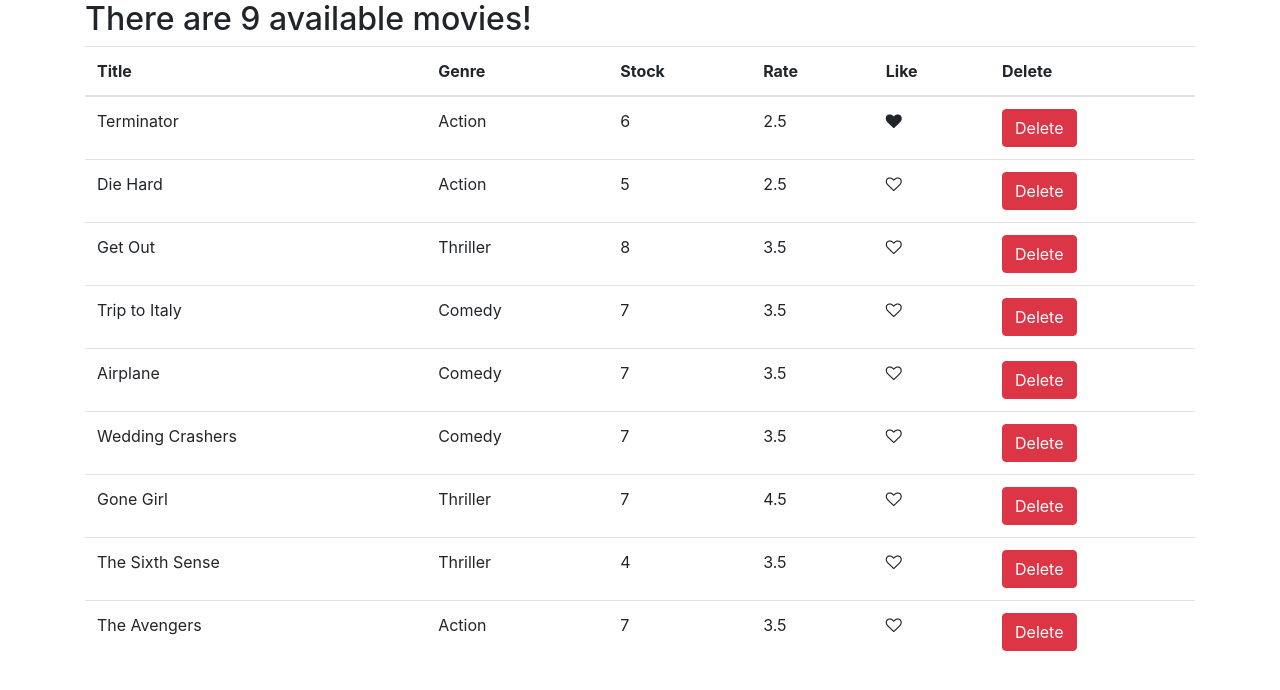
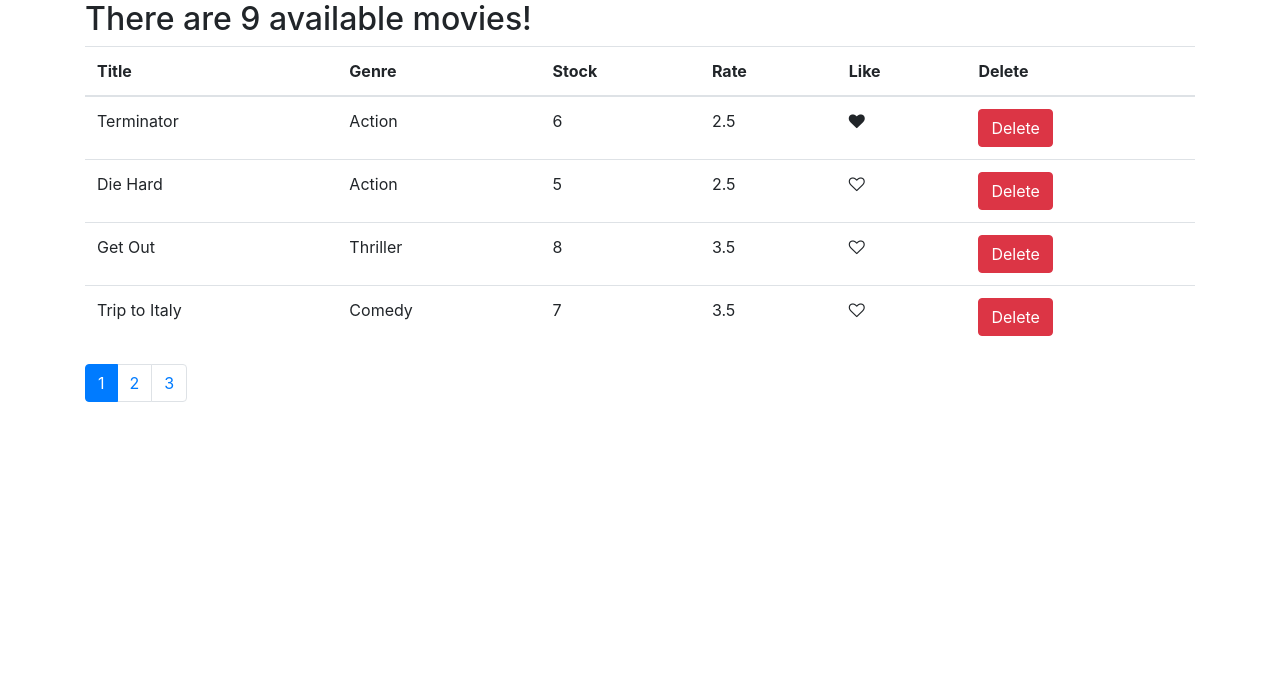
Before and after one commit to shahryar-h/vidlyCodeWithMosh, a React (Create React App) app: page / in a window 1280 px wide. Shown: the top 690 px of the page. Built offline with nearby package versions, Linux system fonts and the light colour scheme.

Commit message:
added genre

```diff
--- a/package.json
+++ b/package.json
@@ -8,6 +8,8 @@
     "@testing-library/user-event": "^12.1.10",
     "bootstrap": "^4.6.0",
     "font-awesome": "^4.7.0",
+    "lodash": "^4.17.21",
+    "prop-types": "^15.7.2",
     "react": "^17.0.1",
     "react-dom": "^17.0.1",
     "react-scripts": "4.0.3",
--- a/src/components/movies.jsx
+++ b/src/components/movies.jsx
@@ -1,11 +1,16 @@
 import React, { Component } from "react";
-import reactDom from "react-dom";
+import Like from "./common/like";
+import Pagination from "./pagination";
 import { getMovies } from "../services/fakeMovieService";
-import Like from "./common/like";
+import { getGenres } from "../services/fakeGenreService";
+import { paginate } from "../utils/paginate";
 
 class Movies extends Component {
   state = {
     movies: getMovies(),
+    genres: getGenres(),
+    pageSize: 4,
+    currentPage: 1,
   };
 
   handleDelete = (movie) => {
@@ -28,10 +33,18 @@
     return this.state.movies[0];
   };
 
+  handlePageChange = (page) => {
+    this.setState({ currentPage: page });
+  };
+
   render() {
-    if (this.state.movies.length === 0)
-      return <h2>There are no available movies!</h2>;
-    else {
+    const { length: count } = this.state.movies;
+    const { currentPage, pageSize, movies: allmovies, genres } = this.state;
+    if (count === 0) return <h2>There are no available movies!</h2>;
+
+    // const filteredMovies = filterMovies(allmovies);
+    const movies = paginate(allmovies, currentPage, pageSize);
+
     return (
       <React.Fragment>
         <h2>There are {this.state.movies.length} available movies!</h2>
@@ -47,7 +60,7 @@
             </tr>
           </thead>
           <tbody>
-              {this.state.movies.map((movie) => (
+            {movies.map((movie) => (
               <tr key={movie.id}>
                 <td>{movie.title}</td>
                 <td>{movie.genre.name}</td>
@@ -71,10 +84,15 @@
             ))}
           </tbody>
         </table>
+        <Pagination
+          itemsCount={count}
+          pageSize={pageSize}
+          currentPage={currentPage}
+          onPageChange={this.handlePageChange}
+        />
       </React.Fragment>
     );
   }
 }
-}
 
 export default Movies;
--- a/src/components/pagination.js
+++ b/src/components/pagination.js
@@ -0,0 +1,28 @@
+import React from "react";
+import _ from "lodash";
+
+const Pagination = (props) => {
+  const { itemsCount, pageSize, onPageChange, currentPage } = props;
+  const pageCount = Math.ceil(itemsCount / pageSize);
+  if (pageCount === 0) return null;
+  const pages = _.range(1, pageCount + 1);
+
+  return (
+    <nav>
+      <ul className="pagination">
+        {pages.map((page) => (
+          <li
+            key={page}
+            className={page === currentPage ? "page-item active" : "page-item"}
+          >
+            <a className="page-link" onClick={() => onPageChange(page)}>
+              {page}
+            </a>
+          </li>
+        ))}
+      </ul>
+    </nav>
+  );
+};
+
+export default Pagination;
--- /dev/null
+++ b/src/utils/paginate.js
@@ -0,0 +1,6 @@
+import _ from "lodash";
+
+export function paginate(items, pageNumber, pageSize) {
+  const startIndex = (pageNumber - 1) * pageSize;
+  return _(items).slice(startIndex).take(pageSize).value();
+}
```
Also changed, not shown: 1 other file (tests, documents, lock files or other folders). Lines whose indentation alone changed are shown as unchanged.
